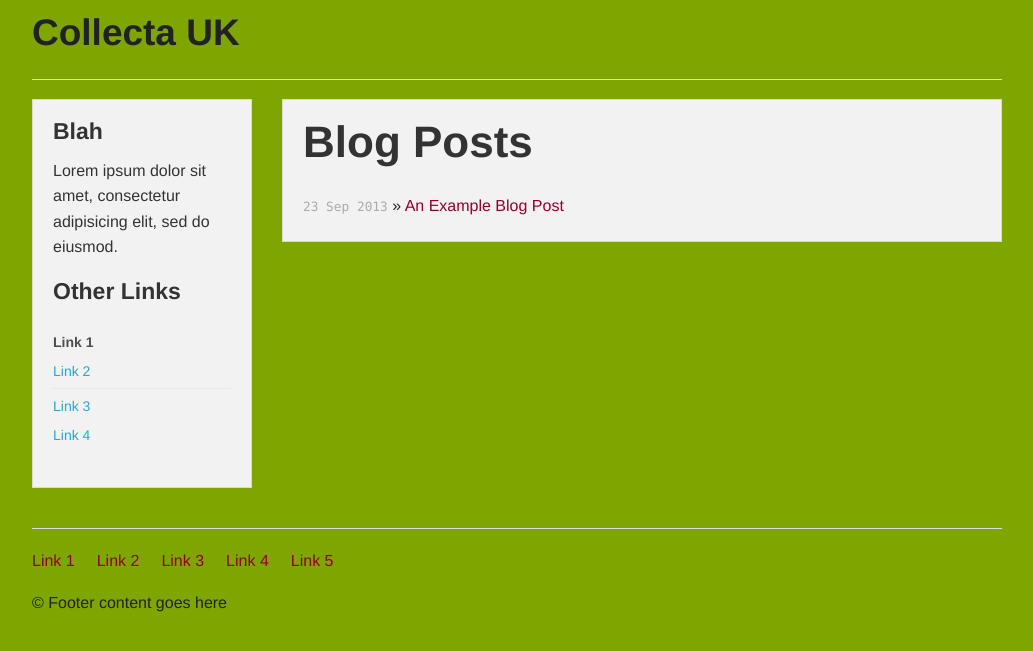
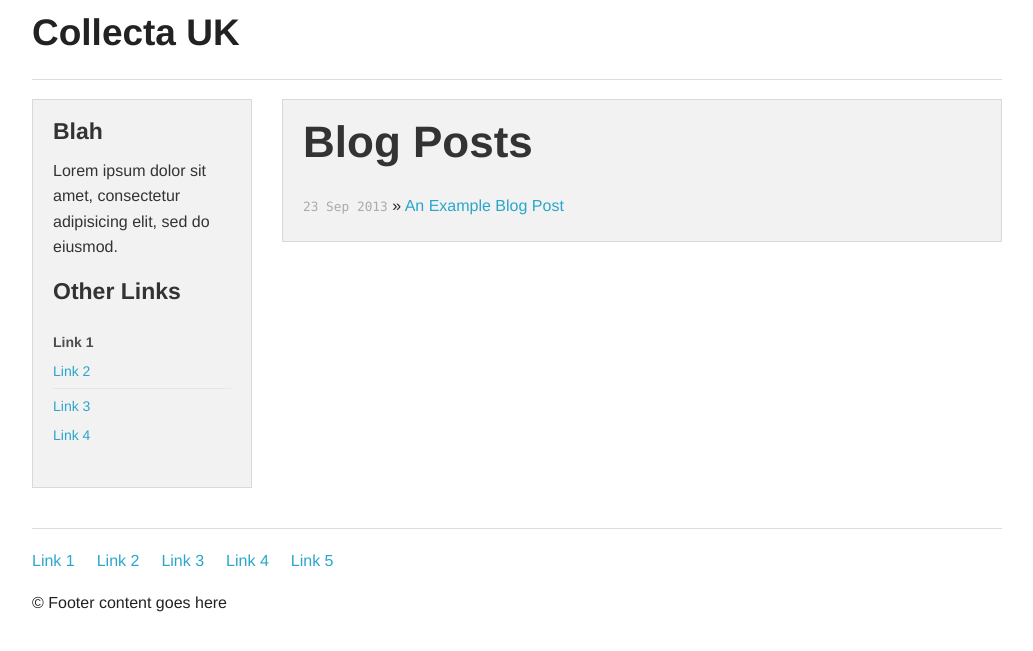
Before and after one commit to collectacrm/collecta-site, a Jekyll site: the page built from index.html, in a window 1280 px wide. Shown: the top 651 px of the page, without its empty margins (123-1156 px from the left). Built offline with Jekyll 4.4.1, drawn with Linux system fonts in a browser that asks for light colours; nearby versions of some CDN libraries; Markdown is read by kramdown in place of the engine named in the settings.

Commit message:
added foundation grids and empty theme ready to style

```diff
--- a/css/main.css
+++ b/css/main.css
@@ -5,10 +5,9 @@
 /*****************************************************************************/
 
 
-html, body { background-color:#7ea500; }
+html, body { background-color:#FFF; }
 ul {list-style-position:inside;}
 .highlight {padding: 10px;}
-a {color:#930027;}
 
 /*****************************************************************************/
 /*
```
